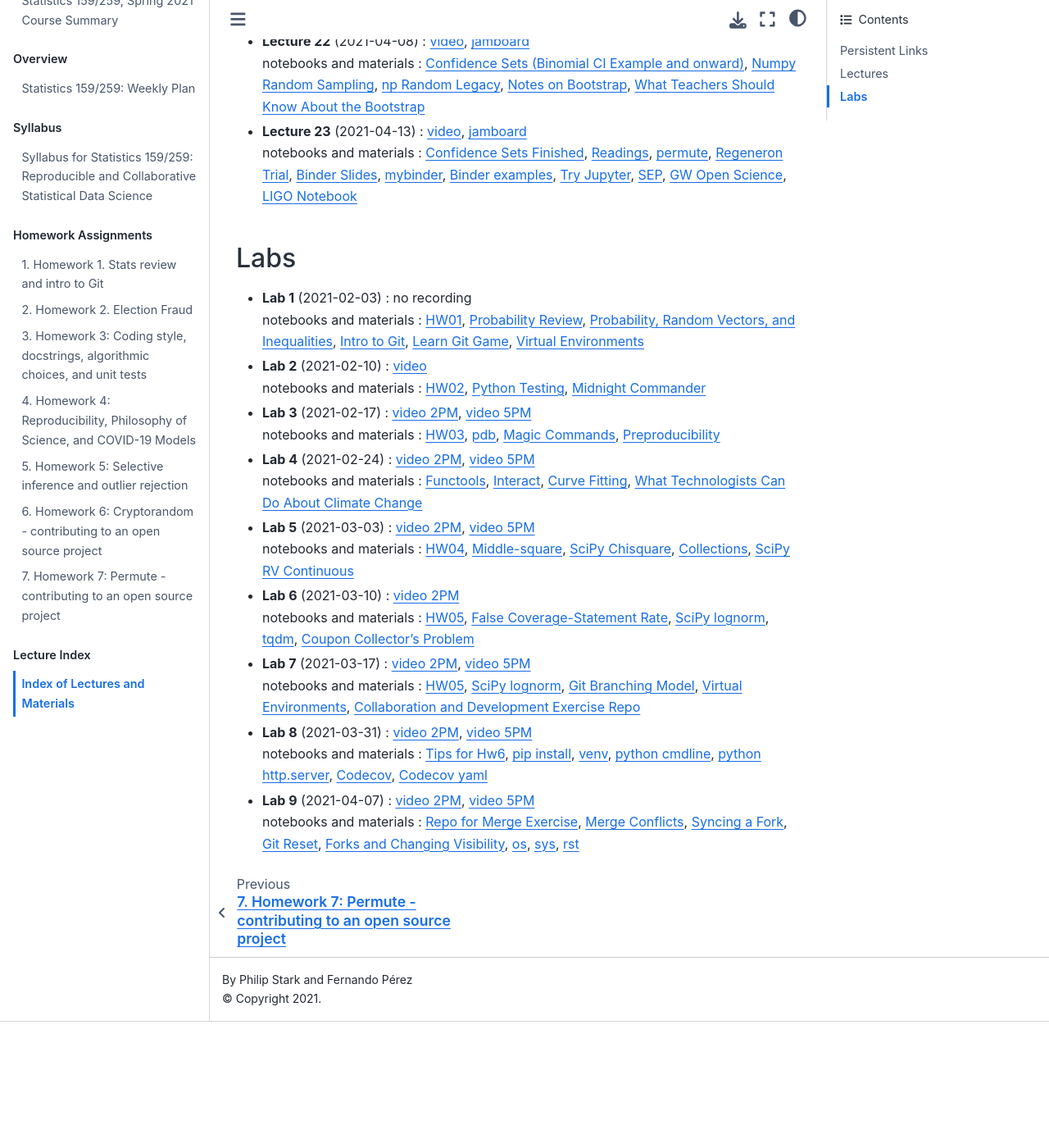
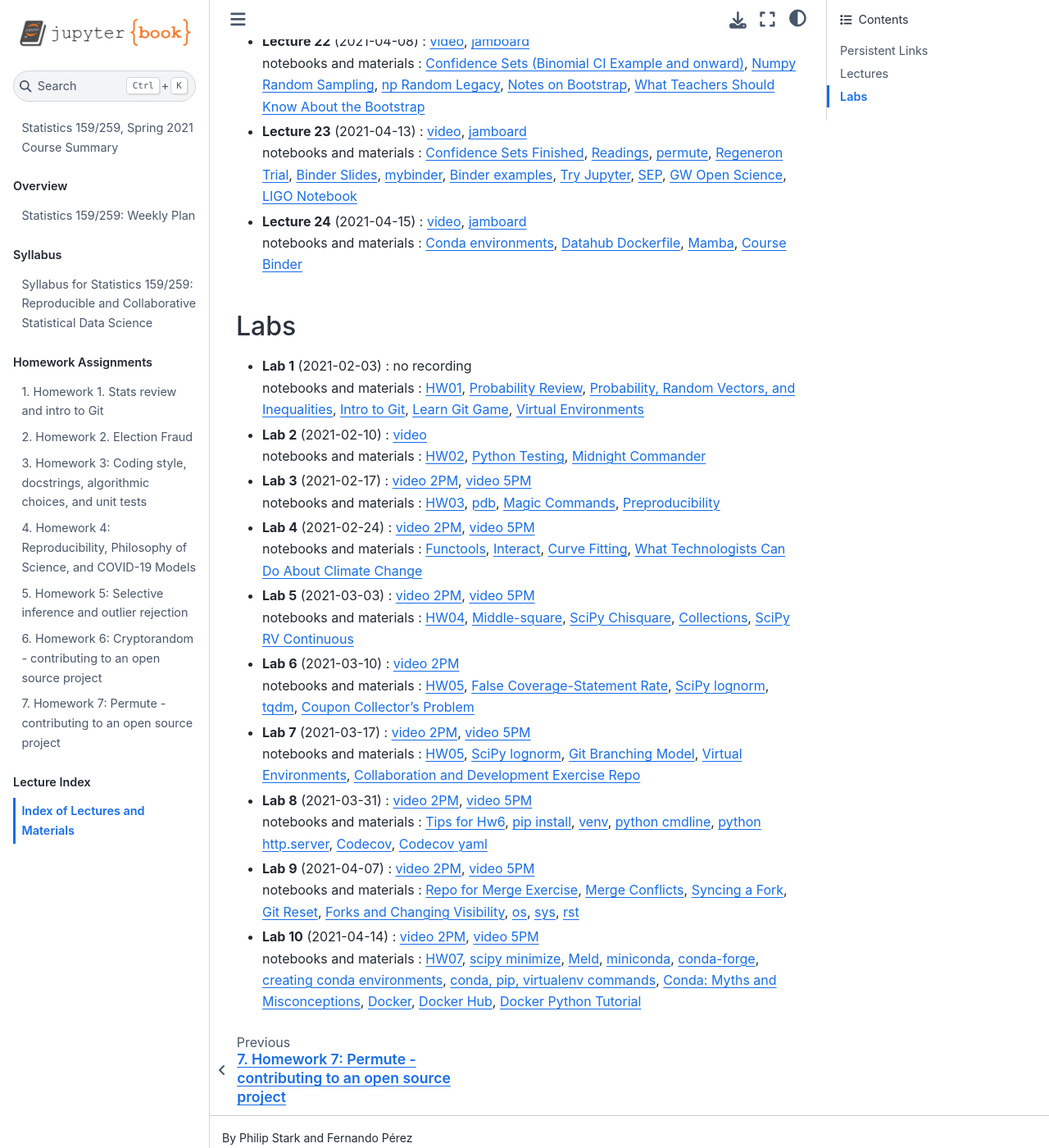
Before and after one commit to UCB-stat-159-s21/site, a Jupyter Book: the page built from Index/index.md, in a window 1280 px wide and 1400 px high, scrolled down 1864 px. Shown: the whole window at 82% size. Built offline with Jupyter Book 1.0.4 settings and Sphinx 7.4.7 and the Sphinx Book theme 1.1.4, drawn with Linux system fonts in a browser that asks for light colours; pages that are not in the unit, such as notebooks, are missing from menus; before the commit the page ends 3110 px from its top, so only the background shows below that.

Commit message:
Adding materials for lab10 and lecture24.

```diff
--- a/Index/index.md
+++ b/Index/index.md
@@ -54,6 +54,8 @@
 notebooks and materials : [Confidence Sets (Binomial CI Example and onward)](https://ucb-stat-159-s21.github.io/site/Notes/confidence-sets.html#example-confidence-interval-for-binomial-p-known-n), [Numpy Random Sampling](https://numpy.org/doc/stable/reference/random/index.html), [np Random Legacy](https://numpy.org/doc/stable/reference/random/legacy.html), [Notes on Bootstrap](https://www.stat.berkeley.edu/~stark/Teach/S240/Notes/ch8.pdf), [What Teachers Should Know About the Bootstrap](https://www.tandfonline.com/doi/pdf/10.1080/00031305.2015.1089789?needAccess=true)
 - **Lecture 23** (2021-04-13) : [video](https://drive.google.com/file/d/10RTFox4YMLDijEk5tOs0pxEHF7Uii1ri/view?usp=sharing), [jamboard](https://jamboard.google.com/d/1dHX3dgAxyV-pWbVtzWd3ws_nn08SCejuUzCC6VyaUEE/viewer?f=0)
 notebooks and materials : [Confidence Sets Finished](https://ucb-stat-159-s21.github.io/site/Notes/confidence-sets.html#example-2-confidence-interval-for-hypergeometric-g-known-n-n), [Readings](https://drive.google.com/drive/u/1/folders/1X-oskvA4bWa00KeuQFPUyk-jOpwX1dpQ), [permute](https://github.com/statlab/permute), [Regeneron Trial](https://investor.regeneron.com/news-releases/news-release-details/phase-3-prevention-trial-showed-81-reduced-risk-symptomatic-sars), [Binder Slides](https://docs.google.com/presentation/d/1ZOD1uTeoaDyGhXmJTUhOlyH86RVjmiifaPeCnfGPqfg/edit?usp=sharing), [mybinder](https://mybinder.org/), [Binder examples](https://github.com/binder-examples), [Try Jupyter](https://jupyter.org/try), [SEP](http://sepwww.stanford.edu/doku.php), [GW Open Science](https://www.gw-openscience.org/tutorials/), [LIGO Notebook](https://github.com/losc-tutorial/Data_Guide/blob/master/Guide_Notebook.ipynb)
+- **Lecture 24** (2021-04-15) : [video](https://drive.google.com/file/d/1VR32FOVwsjlGkw6KTFSM1rzbDPBV1sRk/view?usp=sharing), [jamboard](https://jamboard.google.com/d/1h9AEODcqDkufXoqUPGD0mzz4ECYWvX6tvdDOLL3QmD0/edit?usp=sharing)
+notebooks and materials : [Conda environments](https://conda.io/projects/conda/en/latest/user-guide/tasks/manage-environments.html#creating-an-environment-from-an-environment-yml-file), [Datahub Dockerfile](https://github.com/berkeley-dsep-infra/datahub/blob/staging/deployments/stat159/image/Dockerfile), [Mamba](https://github.com/mamba-org/mamba), [Course Binder](https://mybinder.org/v2/gh/UCB-stat-159-s21/site/HEAD?filepath=lab/tree/Notes%2Findex.ipynb)
 
 
 ## Labs
@@ -76,3 +78,5 @@
 notebooks and materials : [Tips for Hw6](https://ucb-stat-159-s21.github.io/site/Hw/hw06-cryptorandom-tips.html), [pip install](https://pip.pypa.io/en/stable/reference/pip_install/), [venv](https://docs.python.org/3/library/venv.html), [python cmdline](https://docs.python.org/3/using/cmdline.html), [python http.server](https://docs.python.org/3/library/http.server.html), [Codecov](https://docs.codecov.io/docs), [Codecov yaml](https://docs.codecov.io/docs/codecov-yaml)
 - **Lab 9** (2021-04-07) : [video 2PM](https://drive.google.com/file/d/1-Ifq85EiIJ4zyAaQ0tBVR7EIYebMNx7q/view?usp=sharing), [video 5PM](https://drive.google.com/file/d/1dHzltwr4SXWhzZ9AHXKwyqXrp1dRmtTK/view?usp=sharing)
 notebooks and materials : [Repo for Merge Exercise](https://github.com/UCB-stat-159-s21/Lab9), [Merge Conflicts](https://docs.github.com/en/github/collaborating-with-issues-and-pull-requests/addressing-merge-conflicts), [Syncing a Fork](https://docs.github.com/en/github/collaborating-with-issues-and-pull-requests/syncing-a-fork), [Git Reset](https://git-scm.com/docs/git-reset), [Forks and Changing Visibility](https://docs.github.com/en/github/collaborating-with-issues-and-pull-requests/what-happens-to-forks-when-a-repository-is-deleted-or-changes-visibility), [os](https://docs.python.org/3/library/os.html), [sys](https://docs.python.org/3/library/sys.html), [rst](https://www.sphinx-doc.org/en/master/usage/restructuredtext/basics.html)
+- **Lab 10** (2021-04-14) : [video 2PM](https://drive.google.com/file/d/1UEbp3QZA6eDQhY-mcuwe7o4Jt4qPk92Z/view?usp=sharing), [video 5PM](https://drive.google.com/file/d/1yZaokFqBLetTiIGfE8xY_94A_zW3blBC/view?usp=sharing)
+notebooks and materials : [HW07](https://ucb-stat-159-s21.github.io/site/Hw/hw07-permute-contrib.html), [scipy minimize](https://docs.scipy.org/doc/scipy/reference/generated/scipy.optimize.minimize.html#scipy.optimize.minimize), [Meld](https://meldmerge.org/), [miniconda](https://docs.conda.io/en/latest/miniconda.html), [conda-forge](https://conda-forge.org/docs/user/introduction.html#how-can-i-install-packages-from-conda-forge), [creating conda environments](https://conda.io/projects/conda/en/latest/user-guide/tasks/manage-environments.html#creating-an-environment-with-commands), [conda, pip, virtualenv commands](https://docs.conda.io/projects/conda/en/latest/commands.html#conda-vs-pip-vs-virtualenv-commands), [Conda: Myths and Misconceptions](https://jakevdp.github.io/blog/2016/08/25/conda-myths-and-misconceptions/), [Docker](https://www.docker.com/get-started), [Docker Hub](https://hub.docker.com/), [Docker Python Tutorial](https://docs.docker.com/language/python/)
```
